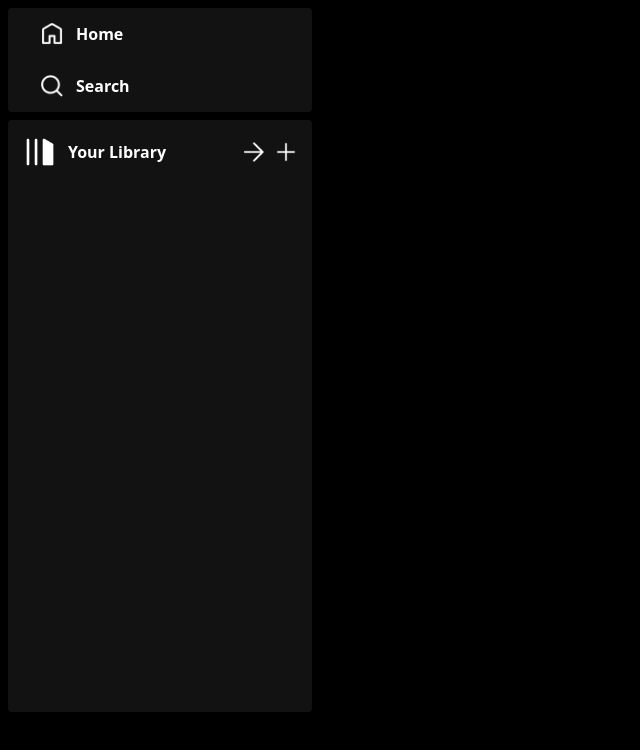
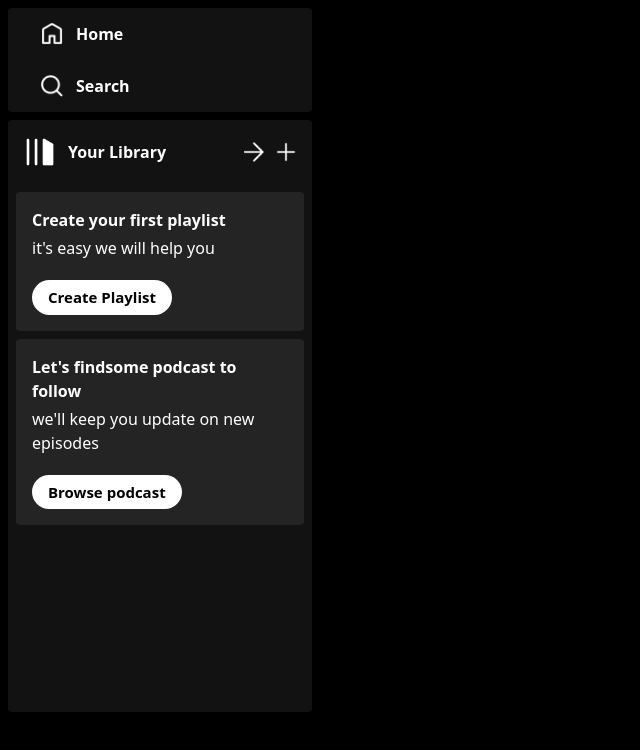
Before and after one commit to MenukaSankalpa/Project-47, a React (Vite) app in the folder spotify-clone/: page / in a window 1280 px wide. Shown: the top 750 px of the page, without its empty margins (0-640 px from the left). Built offline with nearby package versions, Linux system fonts and the light colour scheme.

Commit message:
Create your first playlist/Let's findsome podcast to follow made

```diff
--- a/spotify-clone/src/components/Sidebar.jsx
+++ b/spotify-clone/src/components/Sidebar.jsx
@@ -24,8 +24,18 @@
                     <img  className='w-5' src={assets.arrow_icon} alt="" />
                     <img className='w-5' src={assets.plus_icon} alt="" />
                 </div>
+            </div>
+            <div className='p-4 bg-[#242424] m-2 rounded font-semibold flex flex-col items-start justify-start gap-1 pl-4'>
+                <h1>Create your first playlist</h1>
+                <p className='font-light'>it's easy we will help you</p>
+                <button className='px-4 py-1.5 bg-white text-[15px] text-black rounded-full mt-4'> Create Playlist</button>
+            </div>
+            <div className='p-4 bg-[#242424] m-2 rounded font-semibold flex flex-col items-start justify-start gap-1 pl-4 mt-2'>
+                <h1>Let's findsome podcast to follow</h1>
+                <p className='font-light'>we'll keep you update on new episodes</p>
+                <button className='px-4 py-1.5 bg-white text-[15px] text-black rounded-full mt-4'>Browse podcast</button>
+            </div>
 
-            </div>
         </div>
     </div>
 
```
